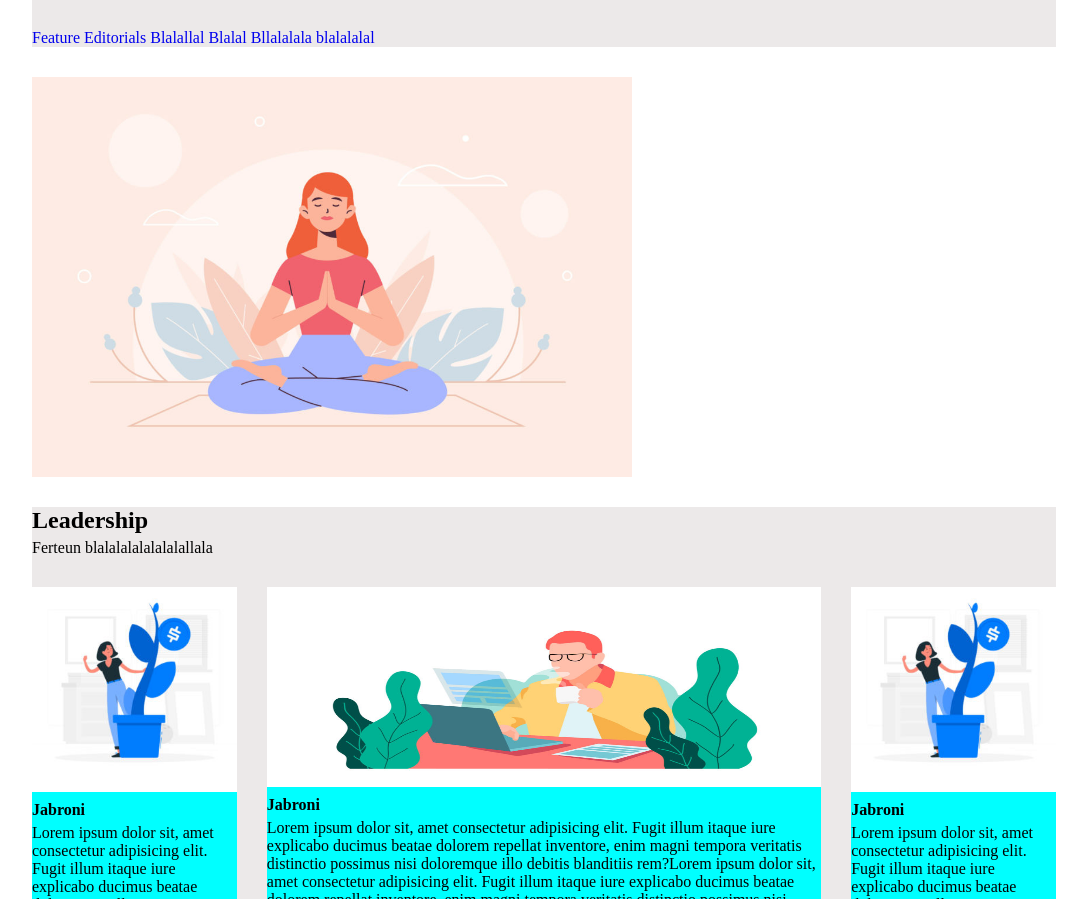
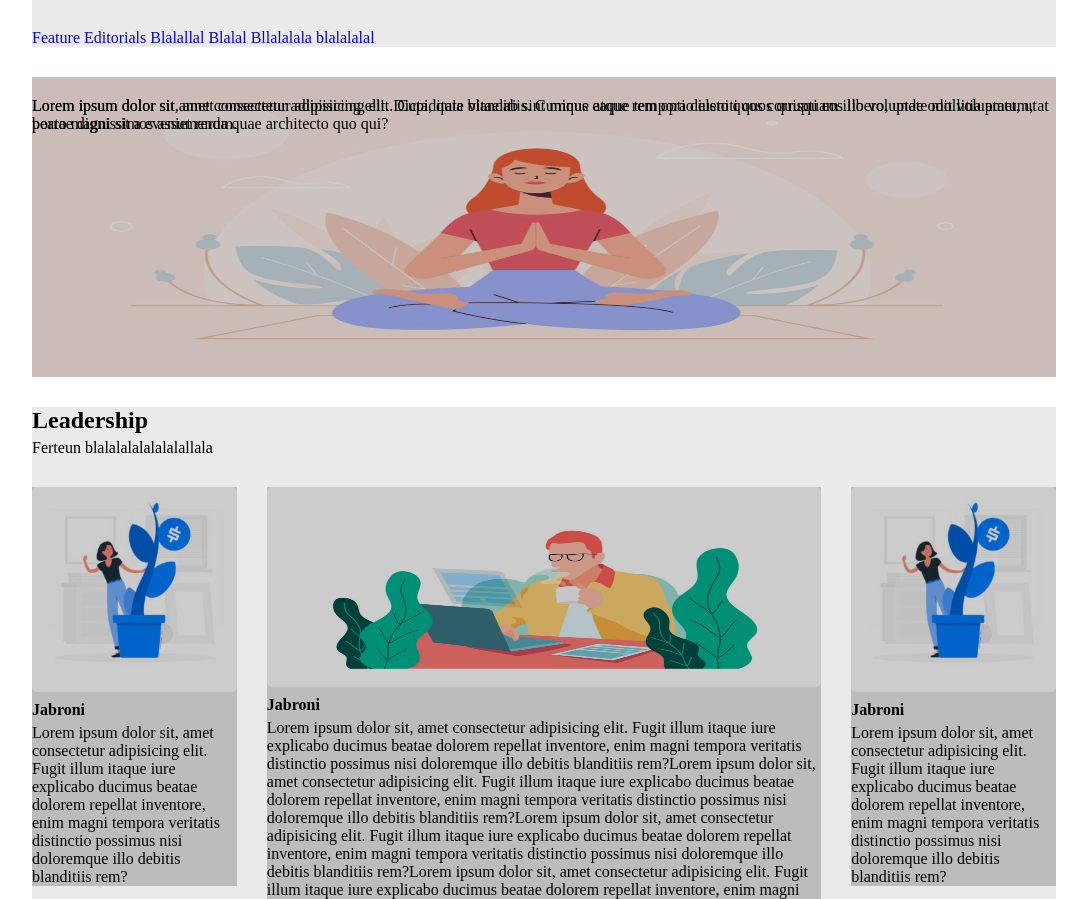
Before and after one commit to Tank07/htmlcss-wp, a plain HTML site: page index.html in a window 1280 px wide. Shown: the part 53-952 px from the top of the page, without its empty margins (96-1183 px from the left). Drawn offline with Linux system fonts and the light colour scheme.

Commit message:
Section 1 and image proportions, left to do

```diff
--- a/assets/css/style.css
+++ b/assets/css/style.css
@@ -43,10 +43,19 @@ nav{
 
 .section-1{
     width: 100%;
-    height: 400px;
-    background-image:url("../Images/banner.jpg") ;
-    background-size: contain;
-    background-repeat: no-repeat;
+    height: 300px;
+    position: relative;
+}
+
+.section-1 p{
+    position: absolute;
+    top: 20px;
+}
+
+#meditate{
+    width: 100%;
+    height: 300px;
+    opacity: 1,5;
 }
 
 .blue{
@@ -57,6 +66,19 @@ nav{
     content: "";
     display: table;
     clear: both;
+}
+
+.obscure{
+    position: relative;
+}
+
+.overlay{
+    background-color: rgba(0, 0, 0, 0.2);
+    position: absolute;
+    top: 0px;
+    bottom: 0px;
+    left: 0px;
+    right: 0px;
 }
 
 h2,
@@ -73,18 +95,19 @@ h4{
 .c-acqua2{
     width: 20%;
     float: left;
-    background-color: aqua;
+    background-color: rgb(236, 233, 233);
     margin-top: 30px;
     margin-bottom: 30px;
 }
 
 .c-acqua2 img{
     width: 100%;
+    border-radius: 5px;
 }
 
 .c-acqua3{
     width: calc( 60% - 60px );
-    background-color: aqua;
+    background-color: rgb(236, 233, 233);
     float: left;
     margin: 30px;
 }
@@ -93,6 +116,7 @@ h4{
     width: 100%;
     height: 200px;
     background-size: cover;
+    border-radius: 5px;
 }
 
 footer{
--- a/index.html
+++ b/index.html
@@ -39,6 +39,10 @@
 
     <main>
         <section class="section-1">
+          <img src="./assets/Images/banner.jpg" alt="" id="meditate">
+          <p>Lorem ipsum dolor sit, amet consectetur adipisicing elit. Cupiditate vitae ab sint minus eaque tempora deleniti quos quisquam illo voluptate mollitia amet, ut beatae dignissimos assumenda quae architecto quo qui?</p>
+          <p>Lorem ipsum dolor sit amet consectetur adipisicing elit. Dicta, quia blanditiis. Cumque atque rem optio iusto quos corrupti eos libero, unde odit voluptatum, at porro magni sit a eveniet rerum.</p>
+          <div class="overlay"></div>
         </section>
 
         <section class="blue">
@@ -47,22 +51,23 @@
                   <h2>Leadership</h2>
                   <p>Ferteun blalalalalalalalallala</p>
                 </div>
-                <div class="c-acqua2">
+                <div class="c-acqua2 obscure">
                   <img src="./assets/Images/img-1.jpg" alt="">
                   <h4>Jabroni</h4>
                   <p>Lorem ipsum dolor sit, amet consectetur adipisicing elit. Fugit illum itaque iure explicabo ducimus beatae dolorem repellat inventore, enim magni tempora veritatis distinctio possimus nisi doloremque illo debitis blanditiis rem?</p>
+                  <div class="overlay"></div>
                 </div>
-                <div class="c-acqua3">
+                <div class="c-acqua3 obscure">
                   <img src="./assets/Images/banner-2.jpg" alt="">
                   <h4>Jabroni</h4>
                   <p>Lorem ipsum dolor sit, amet consectetur adipisicing elit. Fugit illum itaque iure explicabo ducimus beatae dolorem repellat inventore, enim magni tempora veritatis distinctio possimus nisi doloremque illo debitis blanditiis rem?Lorem ipsum dolor sit, amet consectetur adipisicing elit. Fugit illum itaque iure explicabo ducimus beatae dolorem repellat inventore, enim magni tempora veritatis distinctio possimus nisi doloremque illo debitis blanditiis rem?Lorem ipsum dolor sit, amet consectetur adipisicing elit. Fugit illum itaque iure explicabo ducimus beatae dolorem repellat inventore, enim magni tempora veritatis distinctio possimus nisi doloremque illo debitis blanditiis rem?Lorem ipsum dolor sit, amet consectetur adipisicing elit. Fugit illum itaque iure explicabo ducimus beatae dolorem repellat inventore, enim magni tempora veritatis distinctio possimus nisi doloremque illo debitis blanditiis rem?Lorem ipsum dolor sit, amet consectetur adipisicing elit. Fugit illum itaque iure explicabo ducimus beatae dolorem repellat inventore, enim magni tempora veritatis distinctio possimus nisi doloremque illo debitis blanditiis rem?</p>
-
+                  <div class="overlay"></div>
                 </div>
-                <div class="c-acqua2">
+                <div class="c-acqua2 obscure">
                   <img src="./assets/Images/img-1.jpg" alt="">
                   <h4>Jabroni</h4>
                   <p>Lorem ipsum dolor sit, amet consectetur adipisicing elit. Fugit illum itaque iure explicabo ducimus beatae dolorem repellat inventore, enim magni tempora veritatis distinctio possimus nisi doloremque illo debitis blanditiis rem?</p>
-
+                  <div class="overlay"></div>
                 </div>
             </div>
         </section>
```
